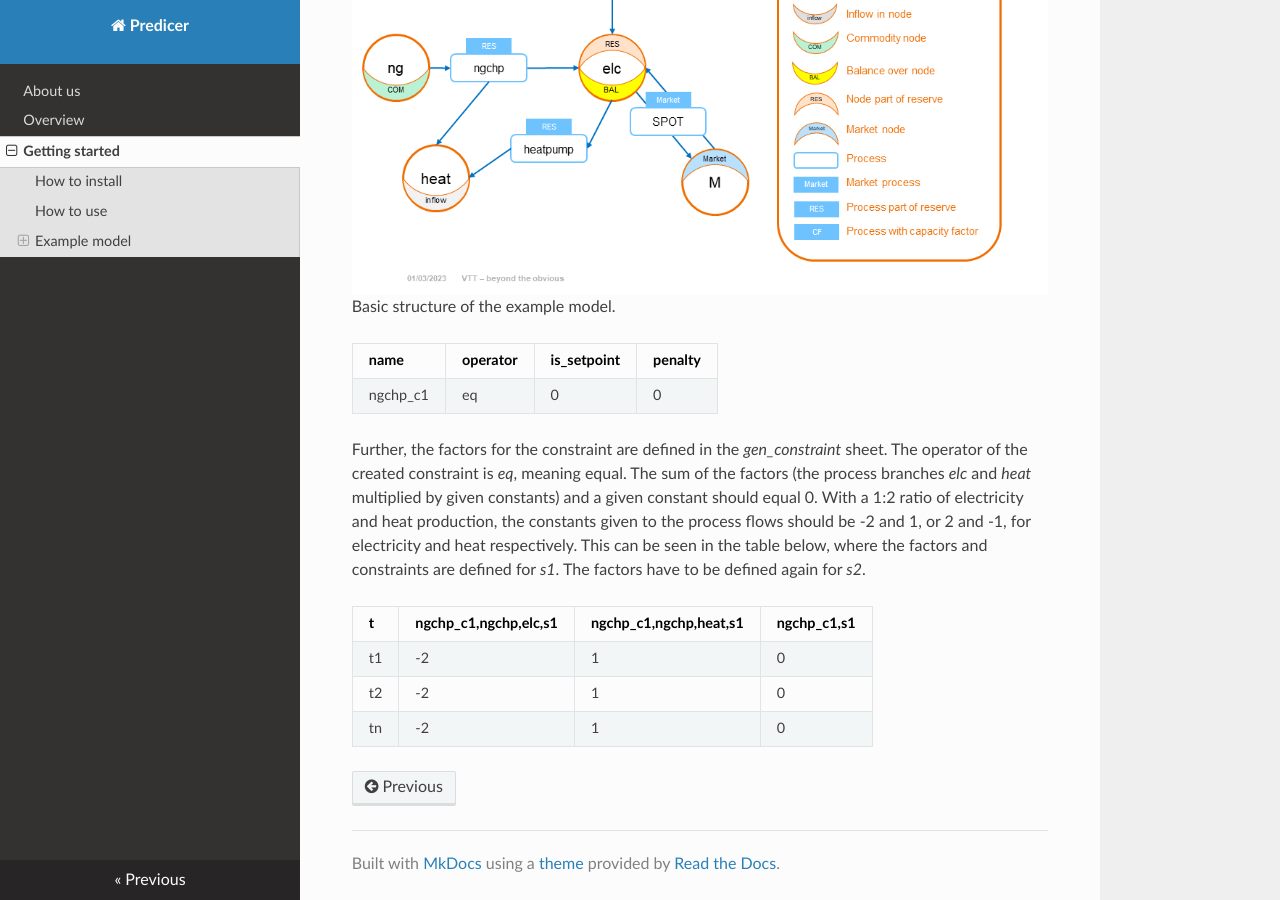
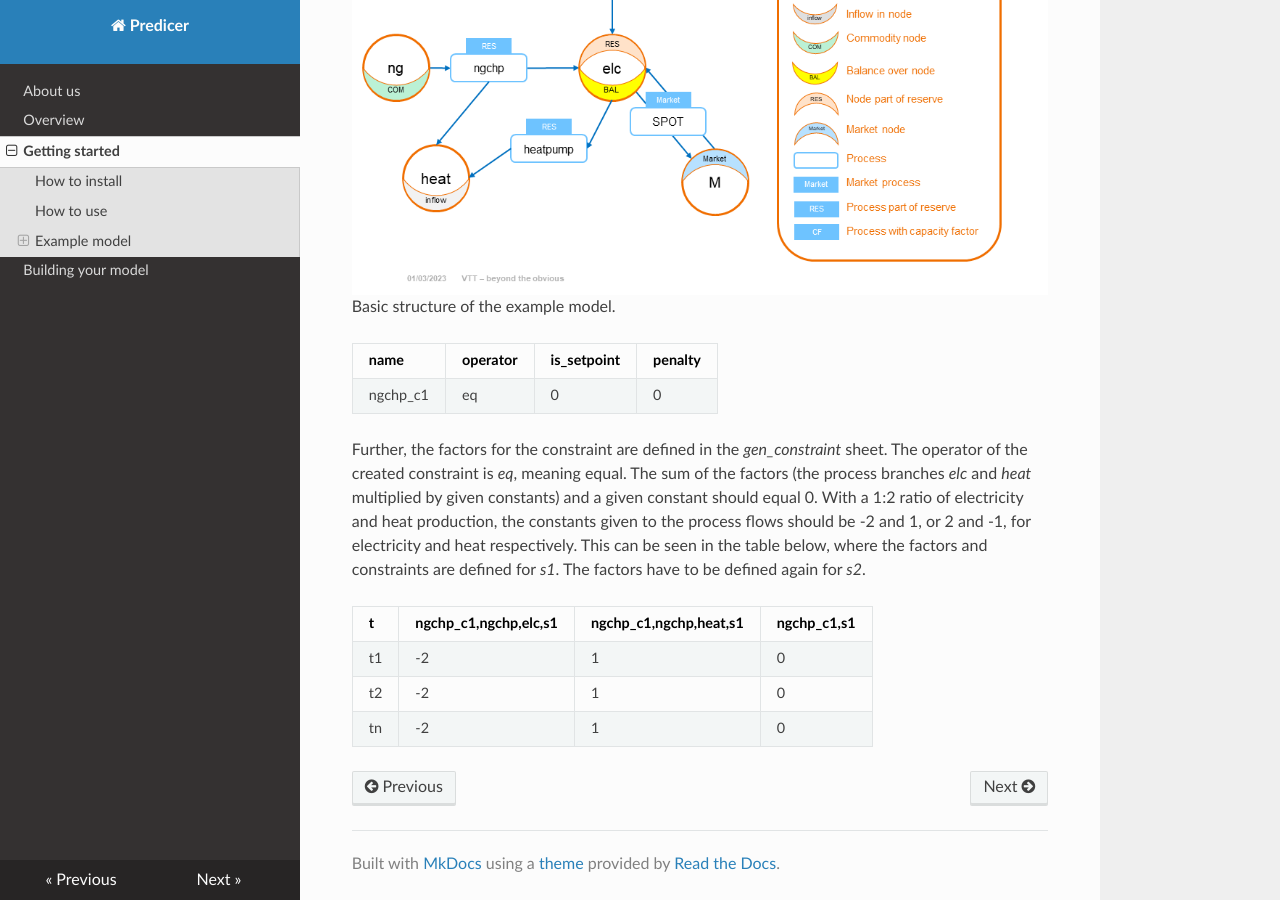
Before and after one commit to predicer-tools/Predicer, an MkDocs documentation site: the page built from docs/getting_started.md, in a window 1280 px wide and 900 px high, scrolled down 2392 px. Built offline with MkDocs 1.6.1, drawn with Linux system fonts in a browser that asks for light colours; nearby versions of some CDN libraries.

Commit message:
Update mkdocs.yml

```diff
--- a/mkdocs.yml
+++ b/mkdocs.yml
@@ -5,6 +5,7 @@ nav:
   - About us: index.md
   - Overview: intorduction.md
   - Getting started: getting_started.md
+  - Building your model: input_data.md
 theme: readthedocs
 
 plugins:
```
